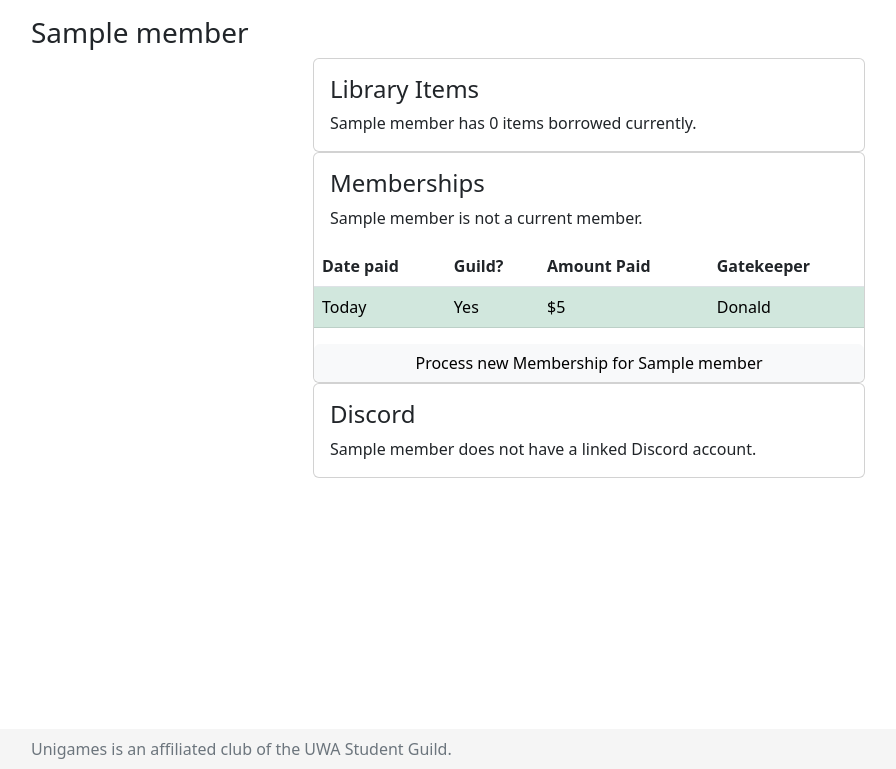
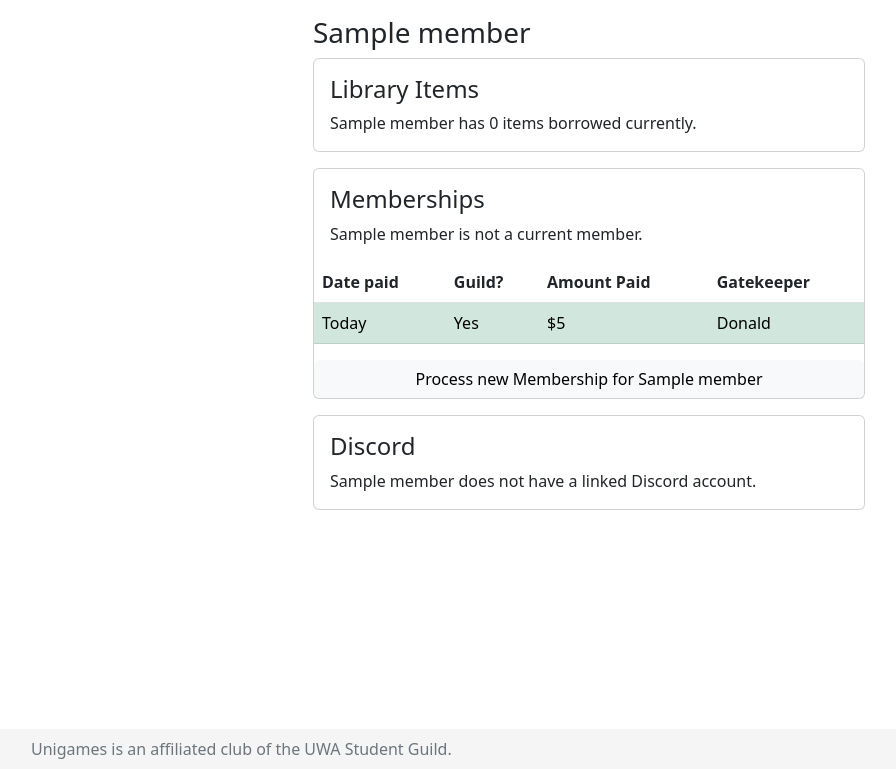
Before and after one commit to jaackies/phylactery_2, a Django app: template templates/members/gatekeeper_profile_view.html in a window 1280 px wide. Shown: the part 71-840 px from the top of the page, without its empty margins (51-947 px from the left). Run offline with Django 4.2, Linux system fonts and the light colour scheme; the template is opened without the code that fills it: most values are stand-ins (such as "Sample title", 1, 10 or a date in 2020).

Commit message:
Adjust profile layout

```diff
--- a/templates/members/gatekeeper_profile_view.html
+++ b/templates/members/gatekeeper_profile_view.html
@@ -3,10 +3,10 @@
 {% block title %}Profile for {{ member.short_name }}{% endblock %}
 
 {% block content %}
-	<h3>{{ member.long_name }}</h3>
 	<div class="container" style="max-width: 576px;">
+		<h3>{{ member.long_name }}</h3>
 		<div class="row row-cols-1">
-			<div class="col">
+			<div class="col mb-3">
 				<div class="card h-100">
 					<div class="card-body">
 						<h4 class="card-title">Library Items</h4>
@@ -14,7 +14,7 @@
 					</div>
 				</div>
 			</div>
-			<div class="col">
+			<div class="col mb-3">
 				<div class="card h-100">
 					<div class="card-body">
 						<h4 class="card-title">Memberships</h4>
@@ -43,7 +43,7 @@
 					</div>
 				</div>
 			</div>
-			<div class="col">
+			<div class="col mb-3">
 				<div class="card h-100">
 					<div class="card-body">
 						<h4 class="card-title">Discord</h4>
```
